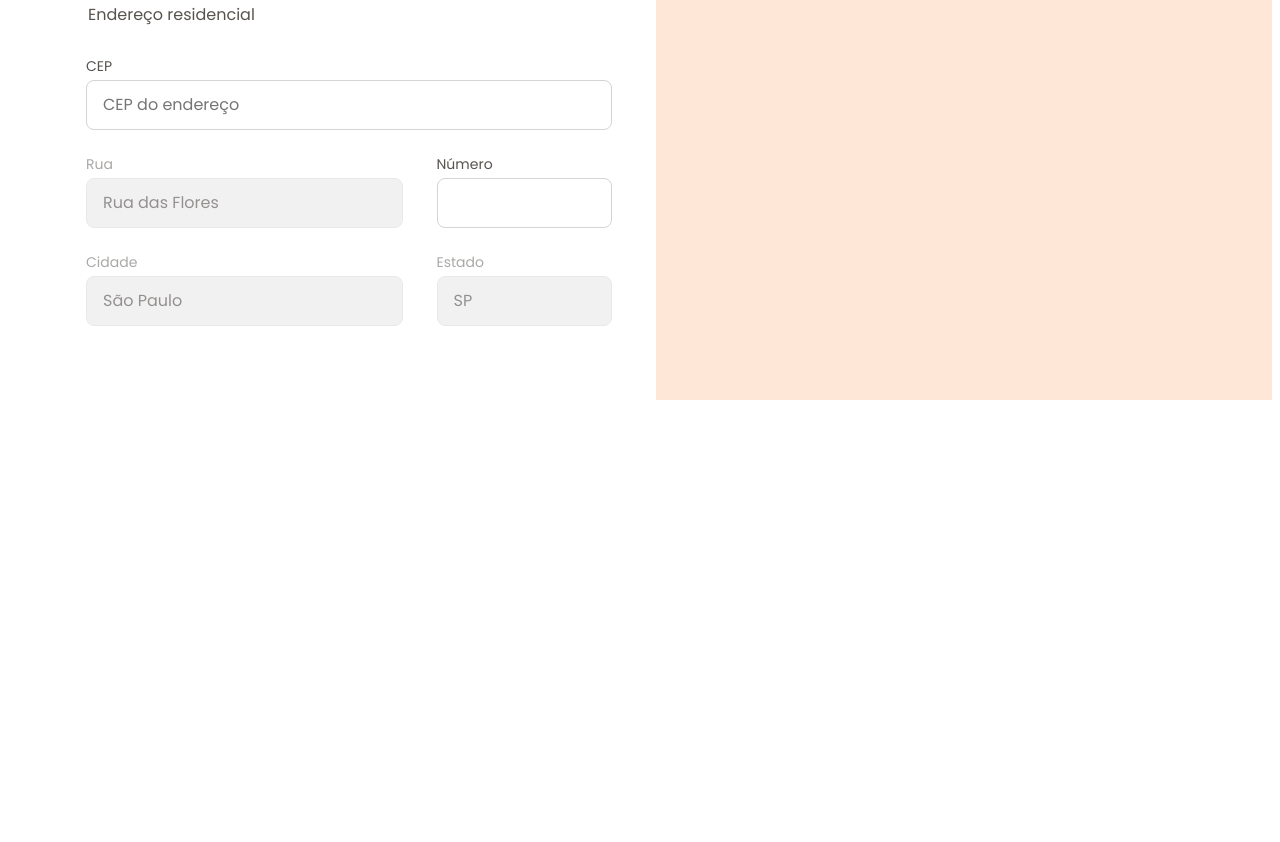
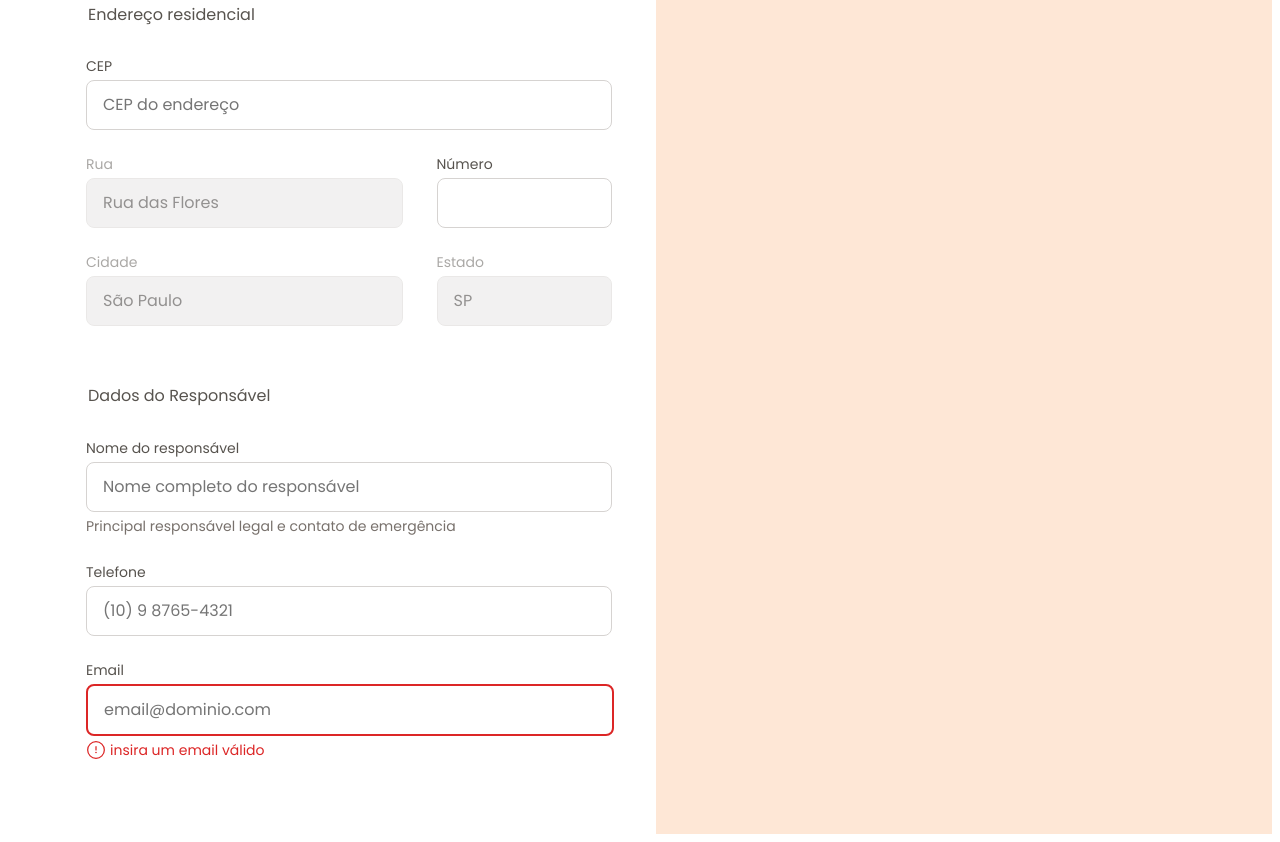
Before and after one commit to josenetoreis/rocketset, a plain HTML site: page formularioMatricula/index.html in a window 1280 px wide. Shown: the part 1048-1890 px from the top of the page. Before the commit the page ends 1456 px from the top, so only its background shows below. Drawn offline with Linux system fonts and the light colour scheme.

Commit message:
campus informações do responsavel

```diff
--- a/formularioMatricula/index.html
+++ b/formularioMatricula/index.html
@@ -28,15 +28,15 @@
           <legend>Informações da Criança</legend>
           <div class="input-wrapper">
             <label for="fullname">Nome Completo</label>
-            <input type="text" id="fullname" name="fullname" placeholder="Nome completo da criança" required>
+            <input type="text" id="fullname" name="fullname" placeholder="Nome completo da criança" >
           </div>
           <div class="input-wrapper">
             <label for="birth">Data de Nascimento</label>
-            <input type="date" id="birthdate" name="birth" lang="pt-BR" required>
+            <input type="date" id="birthdate" name="birth" lang="pt-BR" >
           </div>
           <div class="select-wrapper">
             <label for="gender">Sexo</label>
-            <select name="gender" id="gender" required>
+            <select name="gender" id="gender" >
               <option value="">Selecione</option>
               <option value="male">Masculino</option>
               <option value="female">Feminino</option>
@@ -65,30 +65,53 @@
           <legend>Endereço residencial</legend>
           <div class="input-wrapper">
             <label for="cep">CEP</label>
-            <input type="text" id="cep" name="cep" placeholder="CEP do endereço" required>
+            <input type="text" id="cep" name="cep" placeholder="CEP do endereço" >
           </div>
 
           <div class="flex">
             <div class="input-wrapper flex-2" >
               <label for="street">Rua</label>
-              <input type="text" id="street" name="street" value="Rua das Flores" disabled required>
+              <input type="text" id="street" name="street" value="Rua das Flores" disabled >
             </div>
 
             <div class="input-wrapper flex-1">
               <label for="number">Número</label>
-              <input type="text" id="number" name="number" required>
+              <input type="text" id="number" name="number" >
             </div>
           </div>
 
           <div class="flex">
             <div class="input-wrapper flex-2" >
               <label for="city">Cidade</label>
-              <input type="text" id="city" name="city" value="São Paulo" disabled required>
+              <input type="text" id="city" name="city" value="São Paulo" disabled >
             </div>
 
             <div class="input-wrapper flex-1">
               <label for="state">Estado</label>
-              <input type="text" id="state" name="state" value="SP" disabled required>
+              <input type="text" id="state" name="state" value="SP" disabled >
+            </div>
+          </div>
+        </fieldset>
+
+        <fieldset class="guardian">
+          <legend>Dados do Responsável</legend>
+          <div class="input-wrapper">
+            <label for="guardian-name">Nome do responsável</label>
+            <input type="text" id="guardian" name="guardian"  placeholder="Nome completo do responsável" >
+            <small>Principal responsável legal e contato de emergência</small>
+          </div>
+
+          <div class="input-wrapper">
+            <label for="phone">Telefone</label>
+            <input type="tel" id="phone" name="phone"  placeholder="(10) 9 8765-4321" >
+          </div>
+
+          <div class="input-wrapper">
+            <label for="guardian-email">Email</label>
+            <input type="email" id="guardian-email" name="guardian-email"  placeholder="email@dominio.com" required>
+            <div class="error">
+              <img src="assets/icons/alert-circle.svg" alt="Ícone de alerta vermelho">
+              <span>insira um email válido</span>
             </div>
           </div>
         </fieldset>
--- a/formularioMatricula/styles/fields/index.css
+++ b/formularioMatricula/styles/fields/index.css
@@ -68,4 +68,33 @@ input{
     color: var(--text-primary);
 
   }
+
+  &:invalid {
+    border: 0.125rem solid var(--semantic-error);
+
+  }
+
+  & + small {
+    font: var(--text-sm);
+    color: #78716C;
+
+    display: inline-block;
+    margin-top: .25rem;
+  }
+
+  &[required] + .error {
+    display: flex;
+    align-items: center;
+    gap: .25rem;
+
+    font: var(--text-sm);
+    color: var(--semantic-error);
+
+    margin-top: .25rem;
+  }
+
+  &:not(:focus):valid + .error {
+    display: none;
+
+  }
 }
```
Also changed, not shown: formularioMatricula/assets/icons/alert-circle.svg (added).
